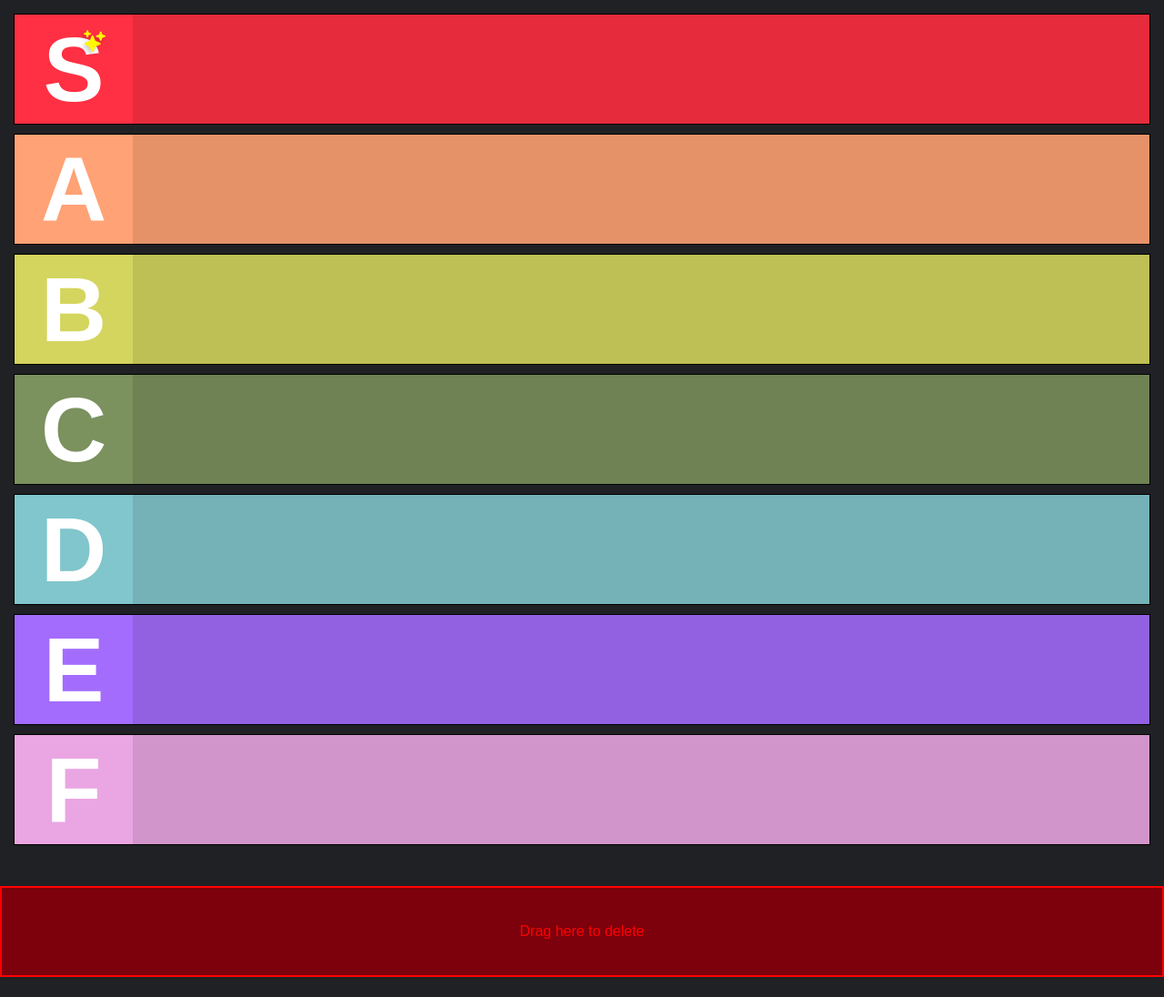
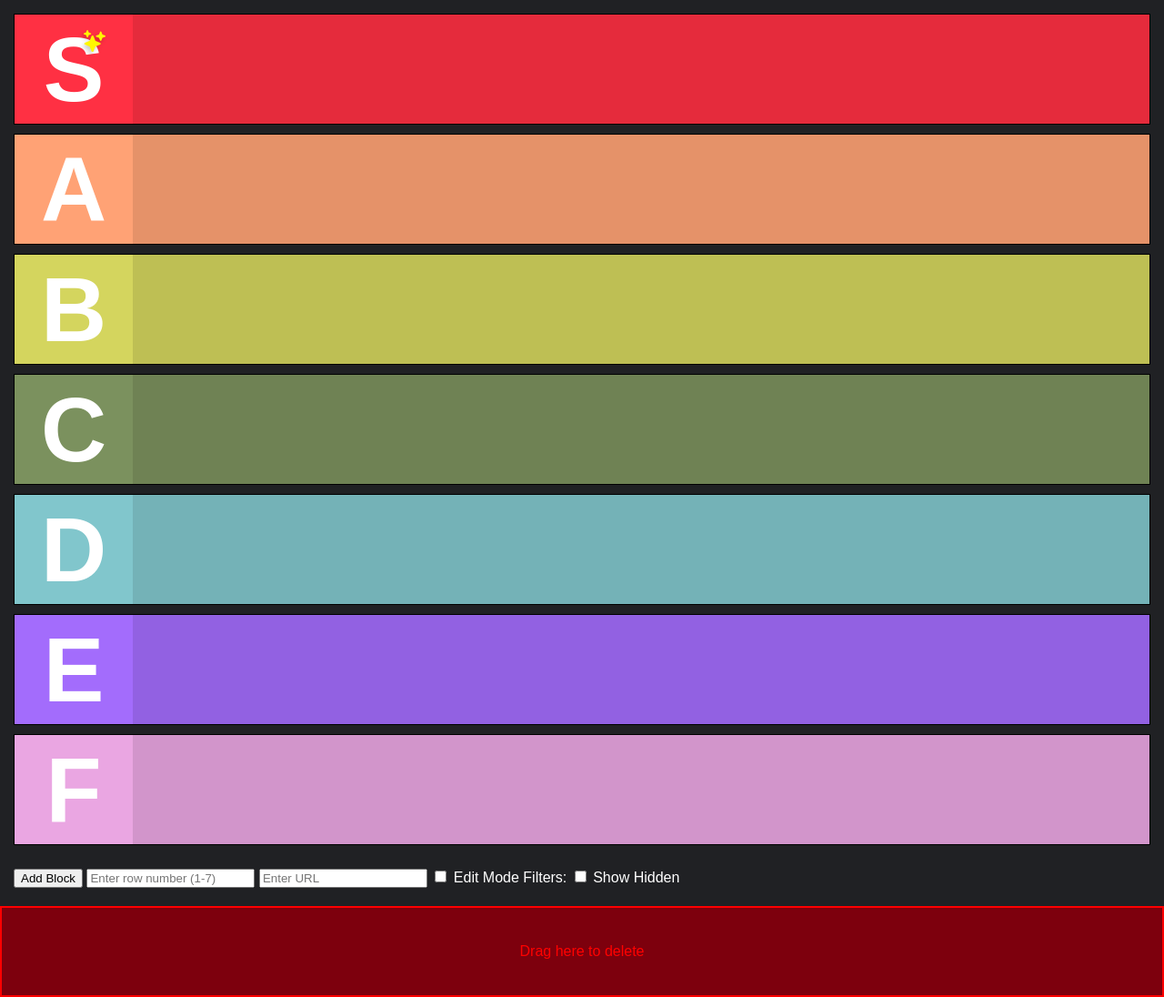
Before and after one commit to Jeroenimoo0/tierlist, a website built with webpack: page public/index.html in a window 1280 px wide. Shown: the whole page at 91% size. Before the commit the page ends 1074 px from the top, so only its background shows below. Built offline with nearby package versions, Linux system fonts and the light colour scheme; files whose address does not match are found by name.

Commit message:
Reverted edit blocking changes

```diff
--- a/public/index.html
+++ b/public/index.html
@@ -47,7 +47,7 @@
         </div>
     </div>
 
-    <div class="controls" style="display: none;">
+    <div class="controls">
         <button>Add Block</button>
         <input type="text" id="rowInput" placeholder="Enter row number (1-7)">
         <input type="text" id="urlInput" placeholder="Enter URL">
```
